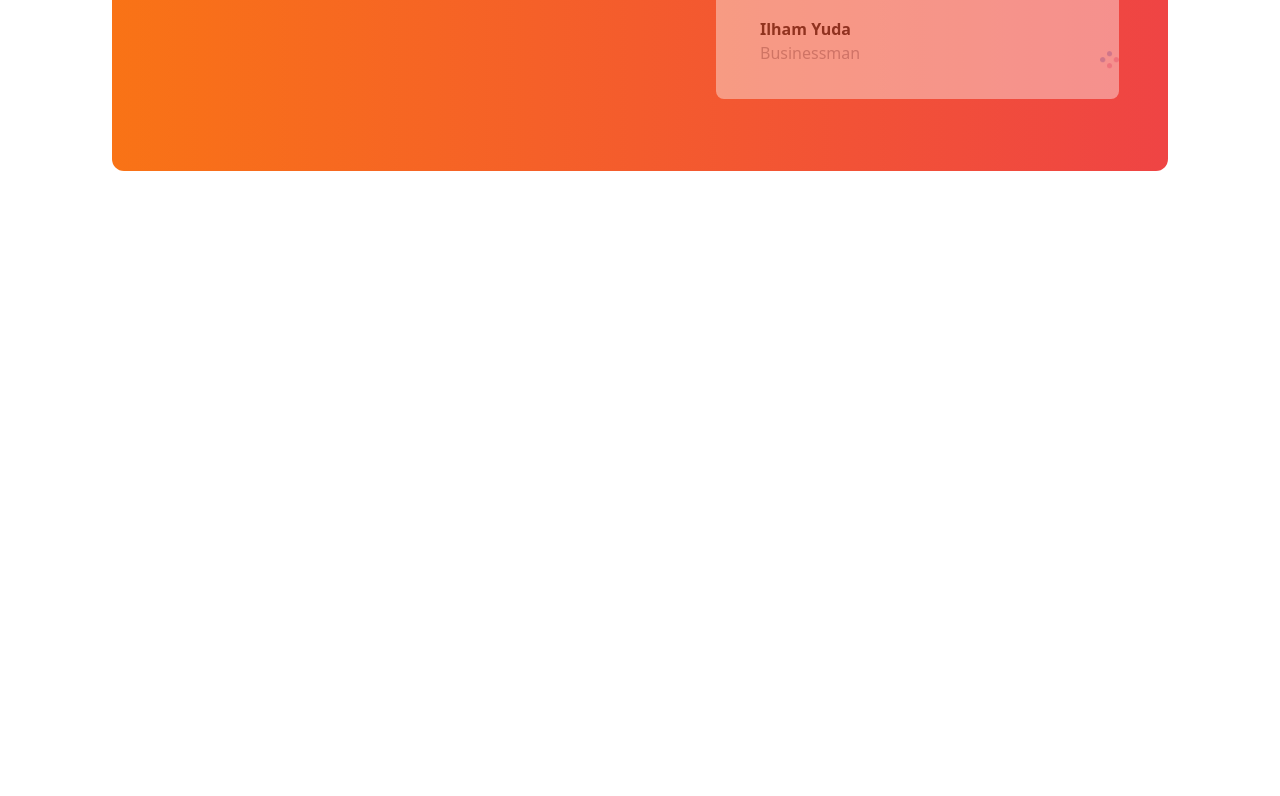
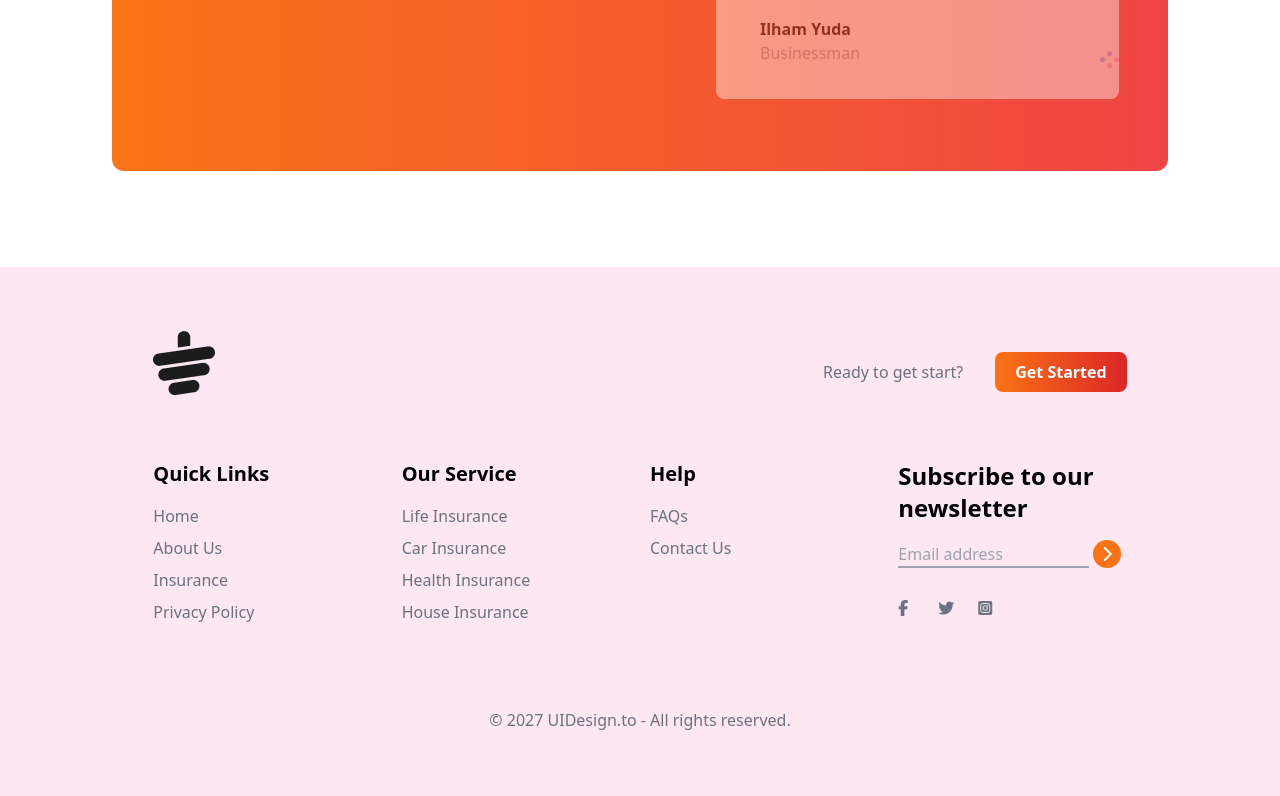
Before and after one commit to Biswa-Mitra-Barua/tea-house-using-tailwind, a plain HTML site: page index.html in a window 1280 px wide. Shown: the part 2517-3313 px from the top of the page. Before the commit the page ends 2784 px from the top, so only its background shows below. Drawn offline with nearby package versions, Linux system fonts and the light colour scheme.

Commit message:
completed the footer section

```diff
--- a/index.html
+++ b/index.html
@@ -165,5 +165,66 @@
             </div>
            </section>
      </main>
+
+     <!-- footer -->
+     <footer class="bg-pink-100 text-gray-500 px-4 py-16 md:px-14">
+      <div class="w-10/12 mx-auto">
+        <!-- logo -->
+        <div class="flex flex-col md:flex-row justify-between mb-16">
+          <div><img src="images/cup.png" alt="">
+          </div>
+          <div class="flex flex-row items-center gap-4 md:gap-8 mt-4">
+            <p>Ready to get start?</p>
+            <button class="text-white font-bold px-5 py-2 rounded-lg bg-gradient-to-r from-orange-500 to-red-600">Get Started</button>
+          </div>
+        </div>
+        <!-- links -->
+        <div class="grid grid-cols-1 md:grid-cols-2 lg:grid-cols-4 gap-5">
+          <!-- first column -->
+           <div>
+            <h3 class="text-black font-semibold text-xl mb-4">Quick Links</h3>
+            <ul class="space-y-2">
+              <li class="hover:text-orange-500"><a href="#">Home</a></li>
+              <li class="hover:text-orange-500"><a href="#">About Us</a></li>
+              <li class="hover:text-orange-500"><a href="#">Insurance</a></li>
+              <li class="hover:text-orange-500"><a href="#">Privacy Policy</a></li>
+            </ul>
+           </div>
+           <div>
+            <h3 class="text-black font-semibold text-xl mb-4">Our Service</h3>
+            <ul class="space-y-2">
+              <li class="hover:text-orange-500"><a href="#">Life Insurance</a></li>
+              <li class="hover:text-orange-500"><a href="#">Car Insurance</a></li>
+              <li class="hover:text-orange-500"><a href="#">Health Insurance</a></li>
+              <li class="hover:text-orange-500"><a href="#">House Insurance</a></li>
+            </ul>
+           </div>
+           <div>
+            <h3 class="text-black font-semibold text-xl mb-4">Help</h3>
+            <ul class="space-y-2">
+              <li class="hover:text-orange-500"><a href="#">FAQs</a></li>
+              <li class="hover:text-orange-500"><a href="#">Contact Us</a></li>
+            </ul>
+           </div>
+           <!-- fourth column -->
+            <div>
+              <h3 class="text-black font-semibold text-2xl mb-4">Subscribe to our newsletter</h3>
+              <div class="flex flex-col space-y-2">
+                <div>
+                  <input placeholder="Email address" type="email" name="" id="" class="bg-transparent border-gray-400 border-b-2 w-4/6 md:w-5/6"> <i class="fa-solid fa-chevron-right w-7 h-7 bg-orange-500 text-white inline-flex rounded-full justify-center items-center"></i>
+                  <div class="flex justify-start mb-5 mt-8 gap-6">
+                    <i class="fa-brands fa-facebook-f w-4 h-4"></i>
+                    <i class="fa-brands fa-twitter"></i>
+                    <i class="fa-brands fa-square-instagram"></i>
+                  </div>
+                </div>
+              </div>
+            </div>
+        </div>
+        <div class="text-center pt-4 mt-14 font-medium">
+          <p>&copy; 2027 UIDesign.to - All rights reserved.</p>
+        </div>
+      </div>
+     </footer>
 </body>
 </html>
```
